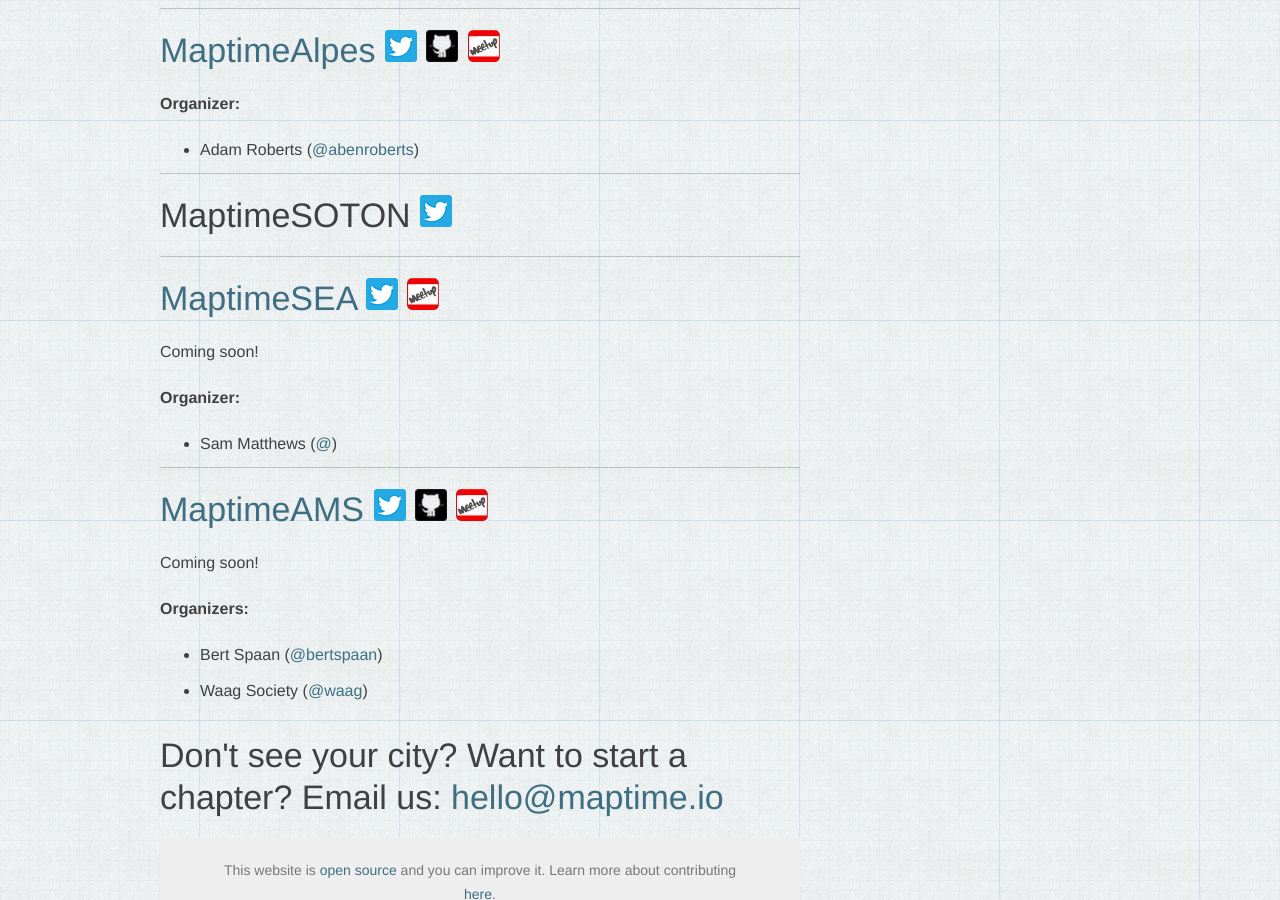
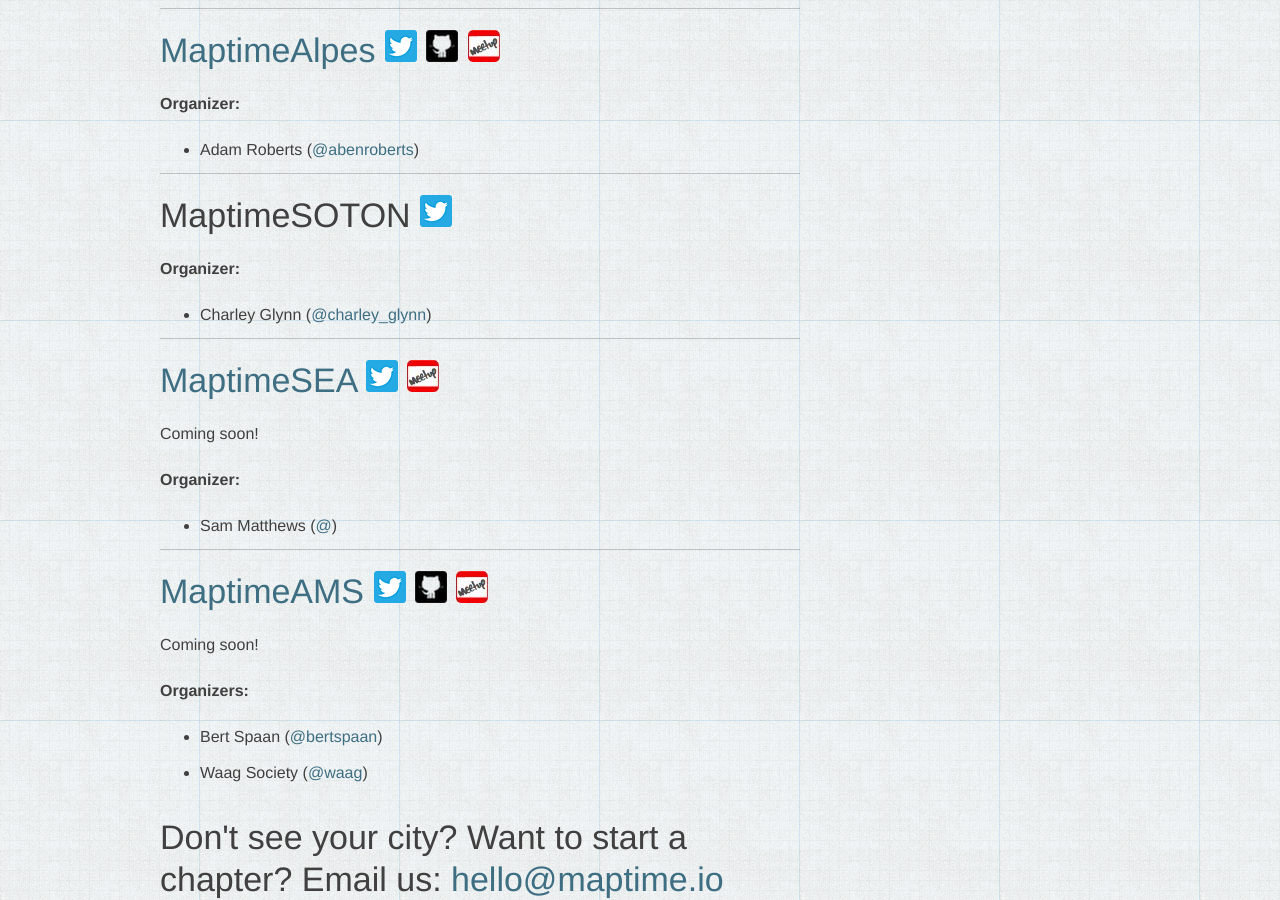
Before and after one commit to maptime/maptime.github.io, a Jekyll site: the page built from chapters/index.html, in a window 1280 px wide and 900 px high, scrolled down 6679 px. Built offline with Jekyll 4.4.1, drawn with Linux system fonts in a browser that asks for light colours.

Commit message:
Added organizer to maptime southampton

```diff
--- a/_data/chapters.json
+++ b/_data/chapters.json
@@ -806,7 +806,13 @@
       "properties": {
         "location": "Southampton, UK",
         "title": "MaptimeSOTON",
-        "twitter": "MaptimeSOTON"
+        "twitter": "MaptimeSOTON",
+        "organizers": [
+          {
+            "name": "Charley Glynn",
+            "twitter": "charley_glynn"
+          }
+        ]
       },
       "geometry": {
         "type": "Point",
```
